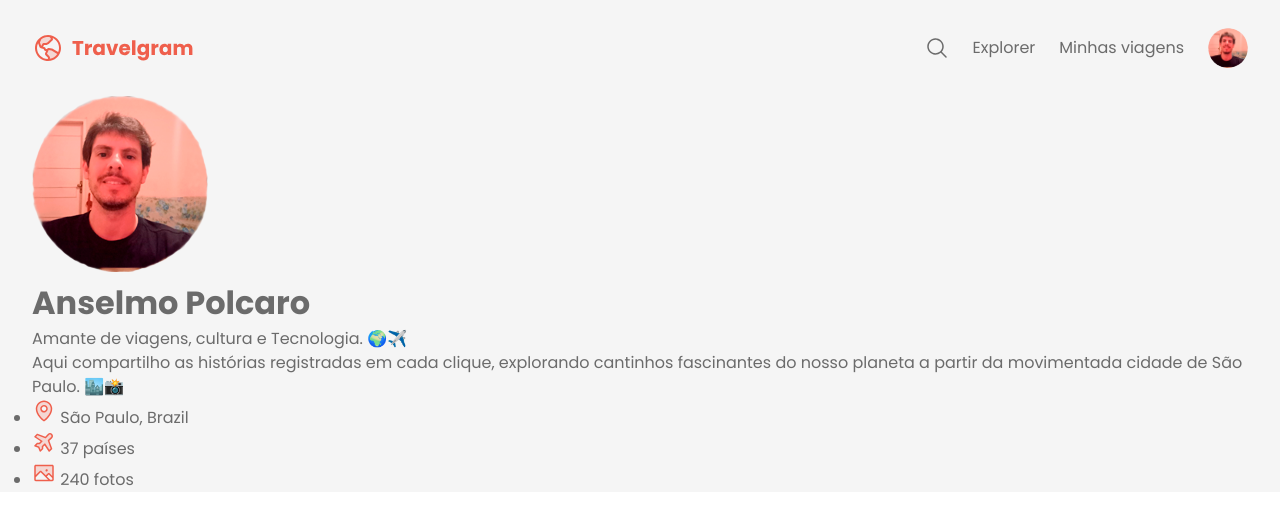
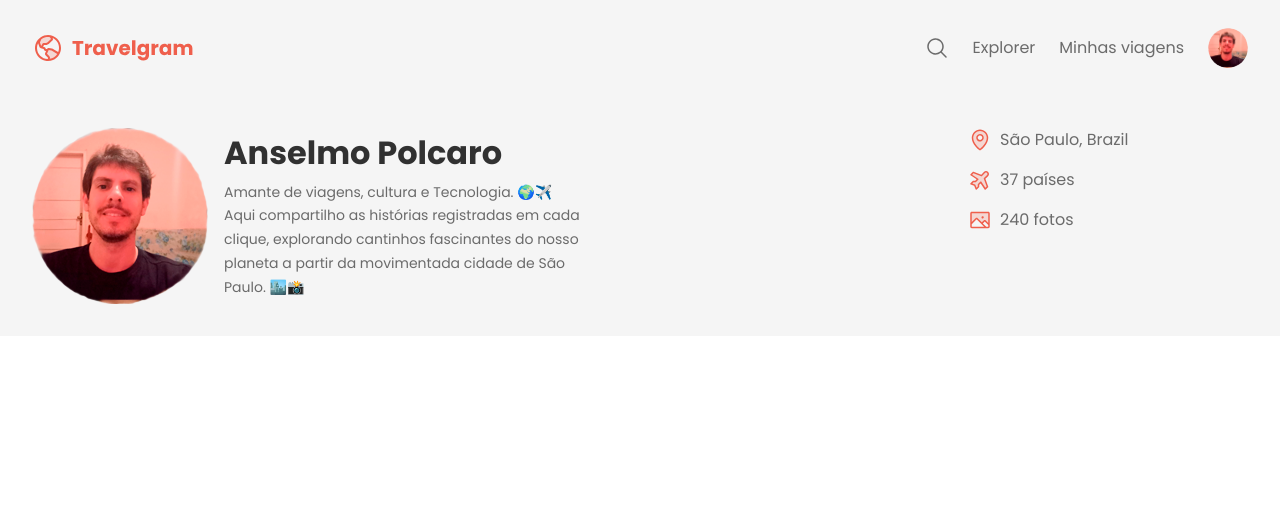
Before and after one commit to polcaronet/TravelGram, a plain HTML site: page index.html in a window 1280 px wide. Drawn offline with Linux system fonts and the light colour scheme.

Commit message:
updates css

```diff
--- a/styles/global.css
+++ b/styles/global.css
@@ -16,8 +16,8 @@
   --font-family: 'Poppins', sans-serif;
   --text-lg: bold 32px/125% var(--font-family);
   --text: 16px/1.5 var(--font-family);
-  --text-md: 14px/175% var(--font-family);
-  --text-sm: 12px/175% var(--font-family);
+  --text-md: 14px/170% var(--font-family);
+  --text-sm: 12px/170% var(--font-family);
 }
 
 body {
--- /dev/null
+++ b/styles/header.css
@@ -0,0 +1,44 @@
+header {
+  padding-block: 32px;
+
+}
+
+header .container {
+  display: flex;
+  justify-content: space-between;
+}
+
+#profile {
+  display: flex;
+  align-items: center;
+  gap: 16px;
+}
+
+#profile > div {
+  max-width: 384px;
+}
+
+#profile h1 {
+  font: var(--text-lg);
+  color: var(--text-color-primary);
+  margin-bottom: 8px;
+}
+
+#profile p {
+  font: var(--text-md);
+  color: var(--text-color-secondary);
+}
+
+#info {
+  list-style: none;
+  display: flex;
+  flex-direction: column;
+  gap: 16px;
+  width: 280px;
+}
+
+#info li {
+  display: flex;
+  align-items: center;
+  gap: 8px;
+}
--- a/styles/index.css
+++ b/styles/index.css
@@ -1,2 +1,3 @@
 @import url("global.css");
 @import url("nav.css");
+@import url("header.css");
```
